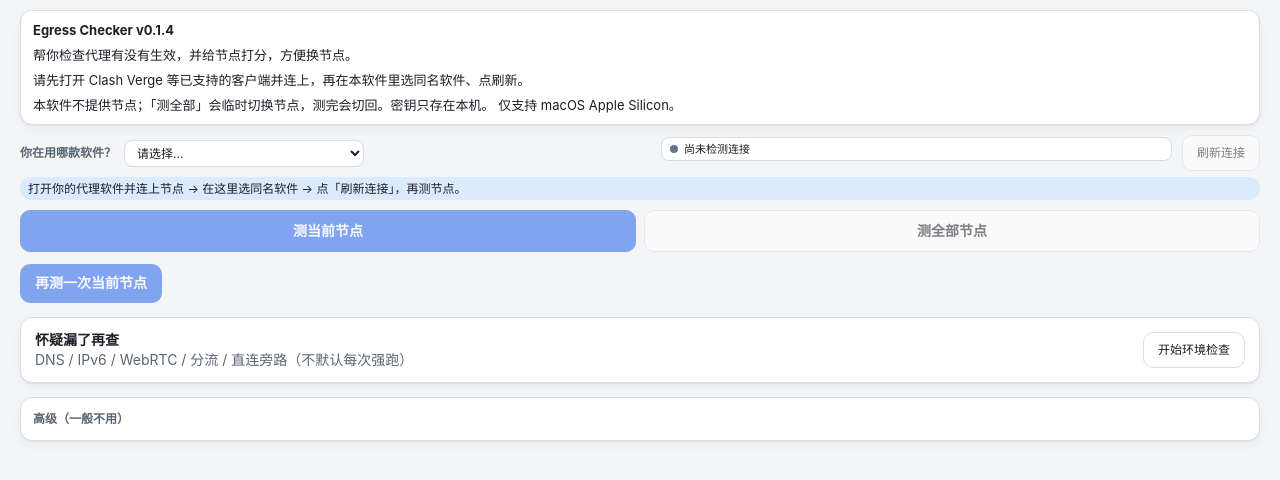
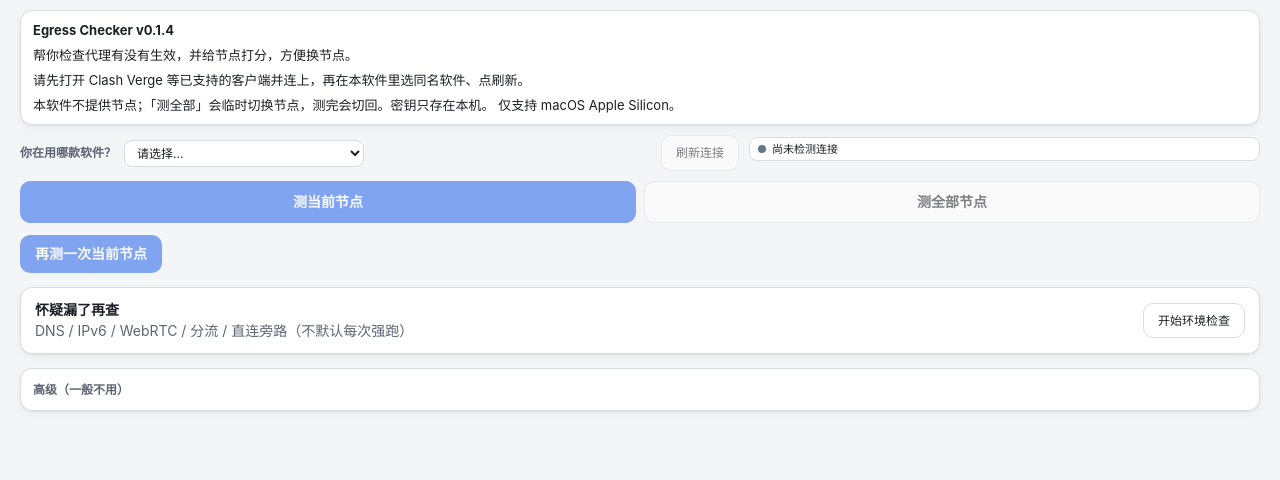
Before and after one commit to JTee77/egress-checker, a React (Vite) app: page / in a window 1280 px wide. Shown: the top 480 px of the page. Built offline with nearby package versions, Linux system fonts and the light colour scheme.

Commit message:
fix(ui): picker then refresh then status; drop pre-gate tip
Reorder home-ops and remove the note that told users to refresh
before gate results appear.

```diff
--- a/src/pages/HomePage.tsx
+++ b/src/pages/HomePage.tsx
@@ -593,6 +593,15 @@ export function HomePage({
             ))}
           </select>
         </div>
+        <button
+          className="btn btn-sm home-ops-refresh"
+          type="button"
+          disabled={!!busy || refreshing || running || clientUnset}
+          title={clientUnset ? "请先选择软件" : undefined}
+          onClick={() => void refreshAndGate()}
+        >
+          {busy || refreshing ? "刷新中…" : "刷新连接"}
+        </button>
         <div
           className="status-pill status-pill-dense home-ops-status"
           title={connection.message}
@@ -602,15 +611,6 @@ export function HomePage({
           />
           <span className="status-pill-text">{connection.message}</span>
         </div>
-        <button
-          className="btn btn-sm home-ops-refresh"
-          type="button"
-          disabled={!!busy || refreshing || running || clientUnset}
-          title={clientUnset ? "请先选择软件" : undefined}
-          onClick={() => void refreshAndGate()}
-        >
-          {busy || refreshing ? "刷新中…" : "刷新连接"}
-        </button>
       </div>
 
       {gate && !gate.ok ? (
@@ -635,15 +635,7 @@ export function HomePage({
         <div className="gate-banner gate-banner-ok" role="status">
           {gate.message}
         </div>
-      ) : (
-        <div className="note note-compact">
-          <span className="note-line">
-            {clientUnset
-              ? "打开你的代理软件并连上节点 → 在这里选同名软件 → 点「刷新连接」，再测节点。"
-              : "先「刷新连接」。测试条件满足后，再点「测当前节点」或「测全部节点」。"}
-          </span>
-        </div>
-      )}
+      ) : null}
 
 
       {gate?.ok && orderedNodes.length > 0 ? (
--- a/src/styles/app.css
+++ b/src/styles/app.css
@@ -179,14 +179,13 @@ select {
   margin-bottom: 6px;
   flex-wrap: wrap;
 }
+.home-ops-refresh {
+  flex-shrink: 0;
+}
 .home-ops-status {
   flex: 1 1 160px;
   min-width: 0;
   margin-bottom: 0;
-}
-.home-ops-refresh {
-  flex-shrink: 0;
-  margin-left: 0;
 }
 .client-picker {
   display: flex;
```
